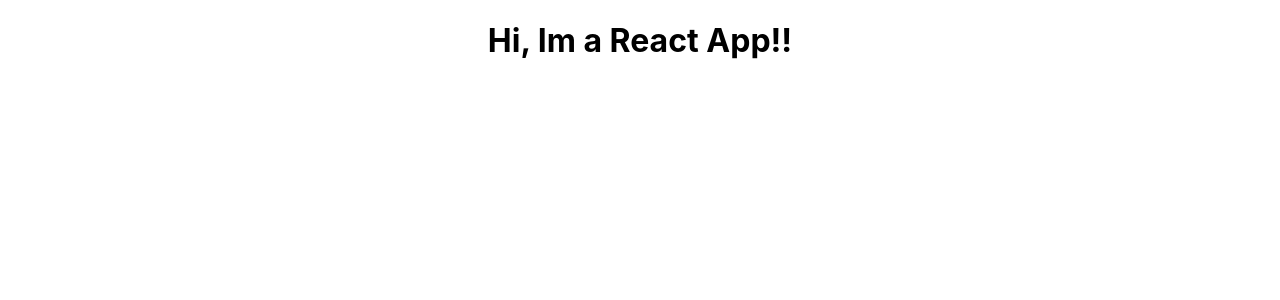
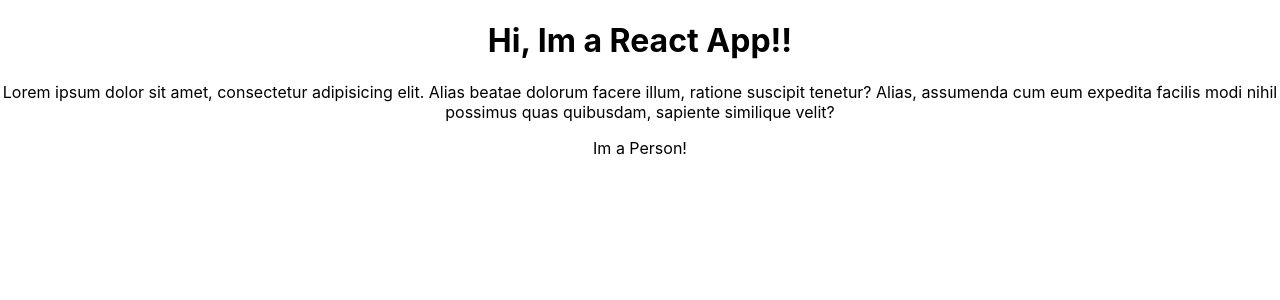
Before and after one commit to AhamedBilal/learn-react, a React (Create React App) app: page / in a window 1280 px wide. Shown: the top 300 px of the page. Built offline with nearby package versions, Linux system fonts and the light colour scheme.

Commit message:
Creating a functional Component

```diff
--- a/src/App.js
+++ b/src/App.js
@@ -1,11 +1,16 @@
 import './App.css';
 import React, {Component} from 'react';
+import Person from "./Person/Person";
 
 class App extends Component {
     render() {
         return (
             <div className="App">
                 <h1>Hi, Im a React App!!</h1>
+                <p>Lorem ipsum dolor sit amet, consectetur adipisicing elit. Alias beatae dolorum facere illum,
+                    ratione suscipit tenetur? Alias, assumenda cum eum expedita facilis modi nihil possimus quas
+                    quibusdam, sapiente similique velit?</p>
+                <Person/>
             </div>
         )
         // same
--- /dev/null
+++ b/src/Person/Person.js
@@ -0,0 +1,4 @@
+const person = () => {
+    return <p>Im a Person!</p>
+}
+export default person;
```
